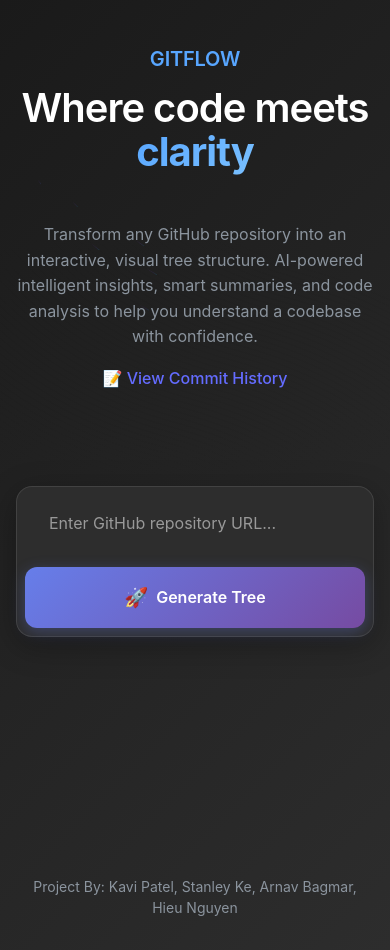
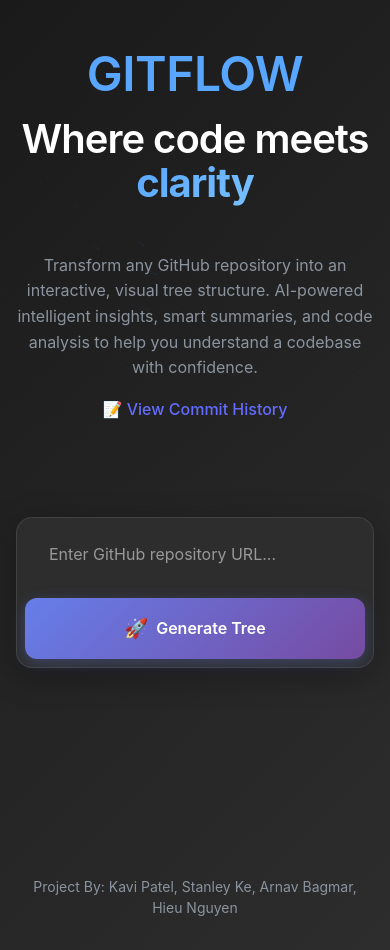
Before and after one commit to Kavipatel0/shellhacks25-new, a React (Vite) app in the folder app/: page / in a window 390 px wide. Built offline with nearby package versions, Linux system fonts and the light colour scheme.

Commit message:
Fixed Text Size

```diff
--- a/app/src/App.css
+++ b/app/src/App.css
@@ -72,7 +72,7 @@
 
 /* Project Name */
 .hero-project-name {
-  font-size: 1.5rem;
+  font-size: 2rem;
   font-weight: 600;
   margin-bottom: 1rem;
   color: #58a6ff;
@@ -615,7 +615,7 @@
   }
 
   .hero-project-name {
-    font-size: 1.25rem;
+    font-size: 3rem;
   }
 
   .hero-main-title {
```
